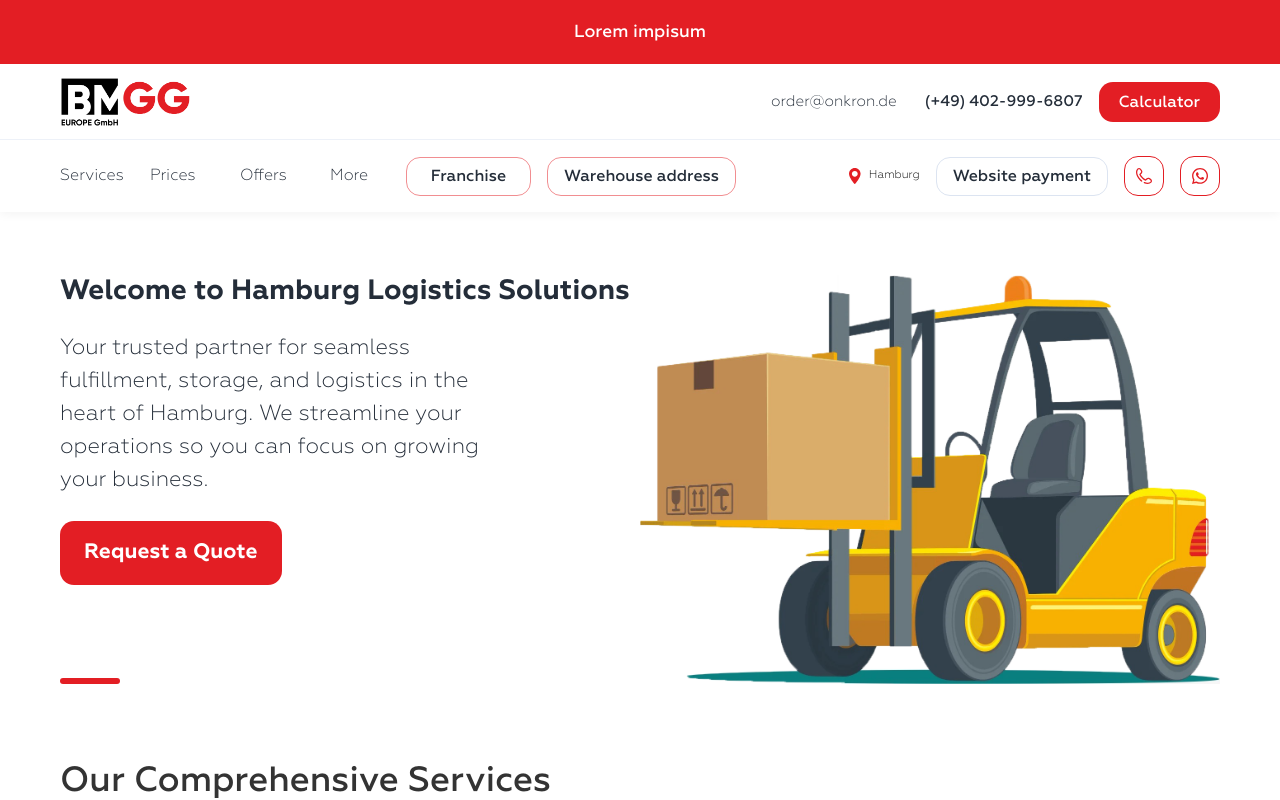
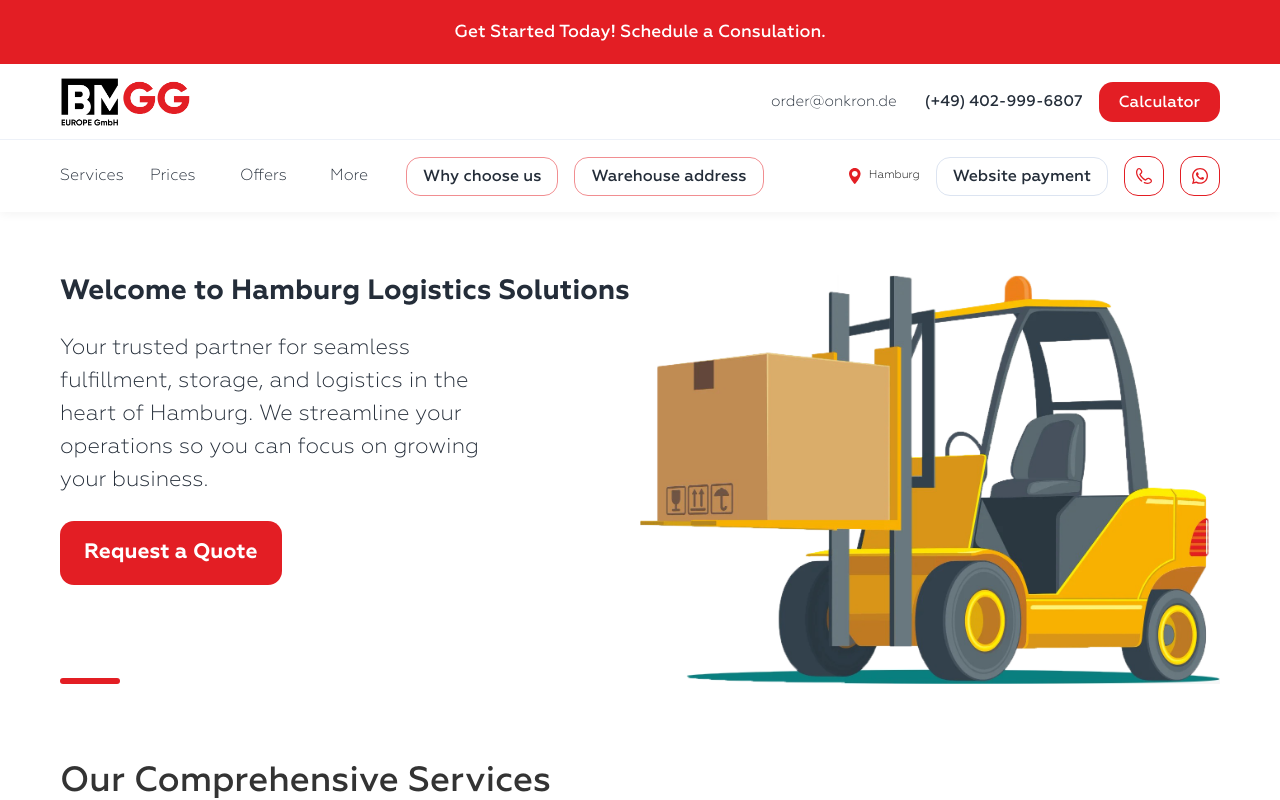
Before and after one commit to webobscure/onkron-logistics, a React (Vite) app: page / in a window 1280 px wide. Built offline with nearby package versions, Linux system fonts and the light colour scheme; a web font is replaced by a local one.

Commit message:
update header

```diff
--- a/src/Header.jsx
+++ b/src/Header.jsx
@@ -9,7 +9,7 @@ const Header = () => {
   return (
     <header>
       <div className="announcement-bar">
-        <h6>Lorem impisum</h6>
+        <h6>Get Started Today! Schedule a Consulation.</h6>
       </div>
       <div className="border-block">
         <div className="container">
@@ -51,7 +51,7 @@ const Header = () => {
             </nav>
 
             <div className="extra-buttons">
-              <button className="outline-btn">Franchise</button>
+              <button className="outline-btn">Why choose us</button>
               <button className="outline-btn">
                 <a href="#services">Warehouse address</a>
                 </button>
```
